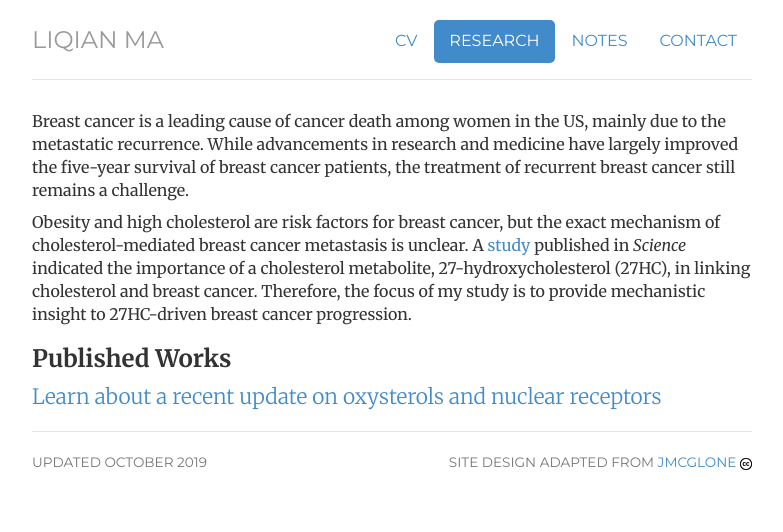
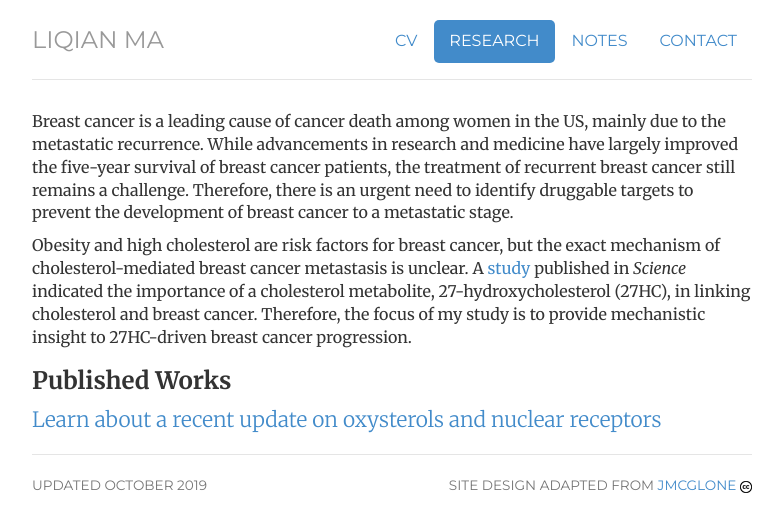
Before and after one commit to liqian-ma/liqian-ma.github.io, a Jekyll site: the page built from research/index.html, in a window 1280 px wide. Shown: the top 532 px of the page, without its empty margins (248-1031 px from the left). Built offline with Jekyll 4.4.1, drawn with Linux system fonts in a browser that asks for light colours.

Commit message:
Update index.html

```diff
--- a/research/index.html
+++ b/research/index.html
@@ -10,7 +10,7 @@ research: active
 description: Research Work and Interest of Liqian Ma
 ---
 <div class="research">
-  <p> Breast cancer is a leading cause of cancer death among women in the US, mainly due to the metastatic recurrence. While advancements in research and medicine have largely improved the five-year survival of breast cancer patients, the treatment of recurrent breast cancer still remains a challenge. </p>
+  <p> Breast cancer is a leading cause of cancer death among women in the US, mainly due to the metastatic recurrence. While advancements in research and medicine have largely improved the five-year survival of breast cancer patients, the treatment of recurrent breast cancer still remains a challenge. Therefore, there is an urgent need to identify druggable targets to prevent the development of breast cancer to a metastatic stage.</p>
   <p> Obesity and high cholesterol are risk factors for breast cancer, but the exact mechanism of cholesterol-mediated breast cancer metastasis is unclear. A <a href="https://www.ncbi.nlm.nih.gov/pubmed/24288332">study</a> published in <em>Science</em> indicated the importance of a cholesterol metabolite, 27-hydroxycholesterol (27HC), in linking cholesterol and breast cancer. Therefore, the focus of my study is to provide mechanistic insight to 27HC-driven breast cancer progression. </p>
 
   <h3>Published Works</h3>
```
